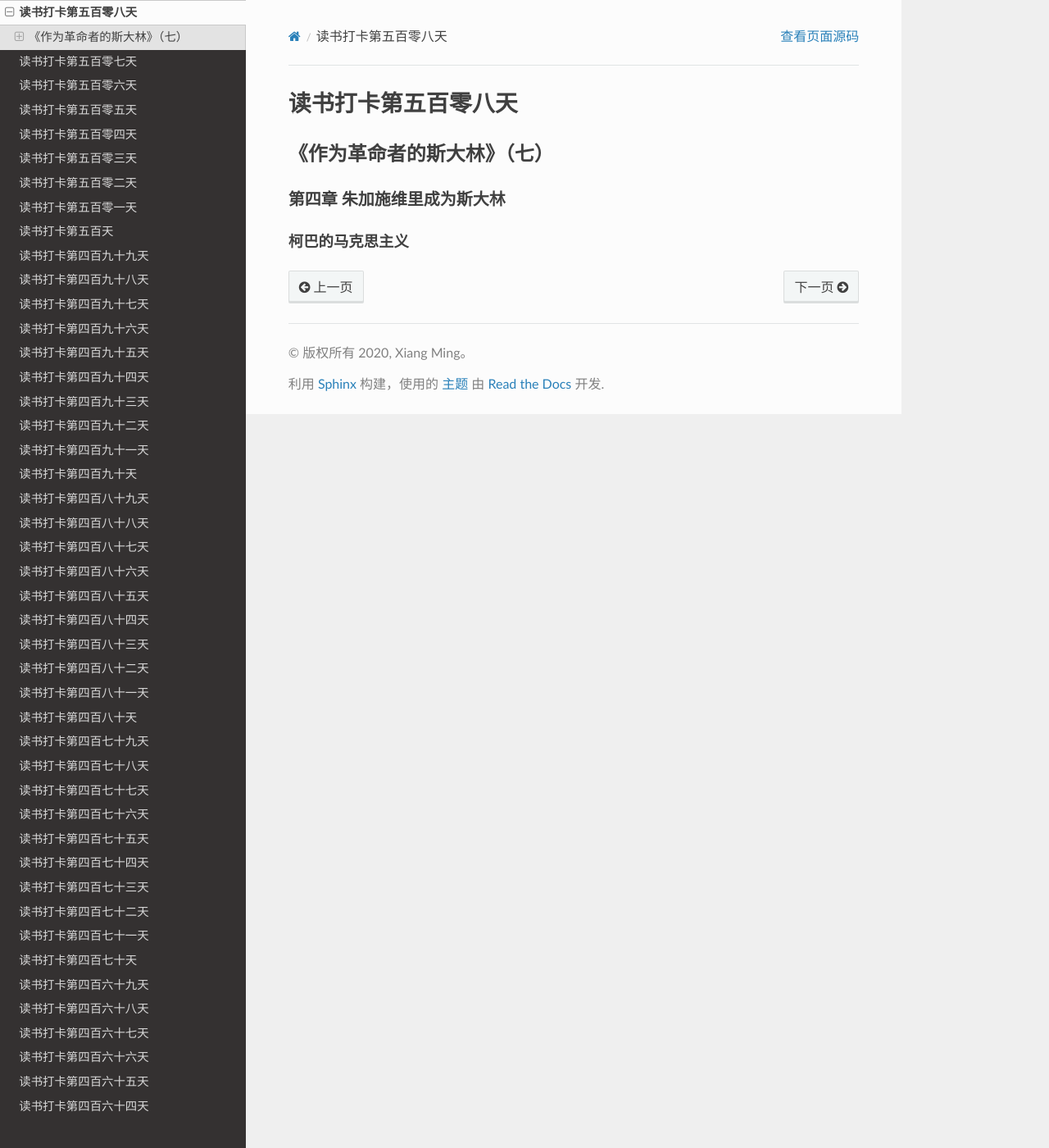
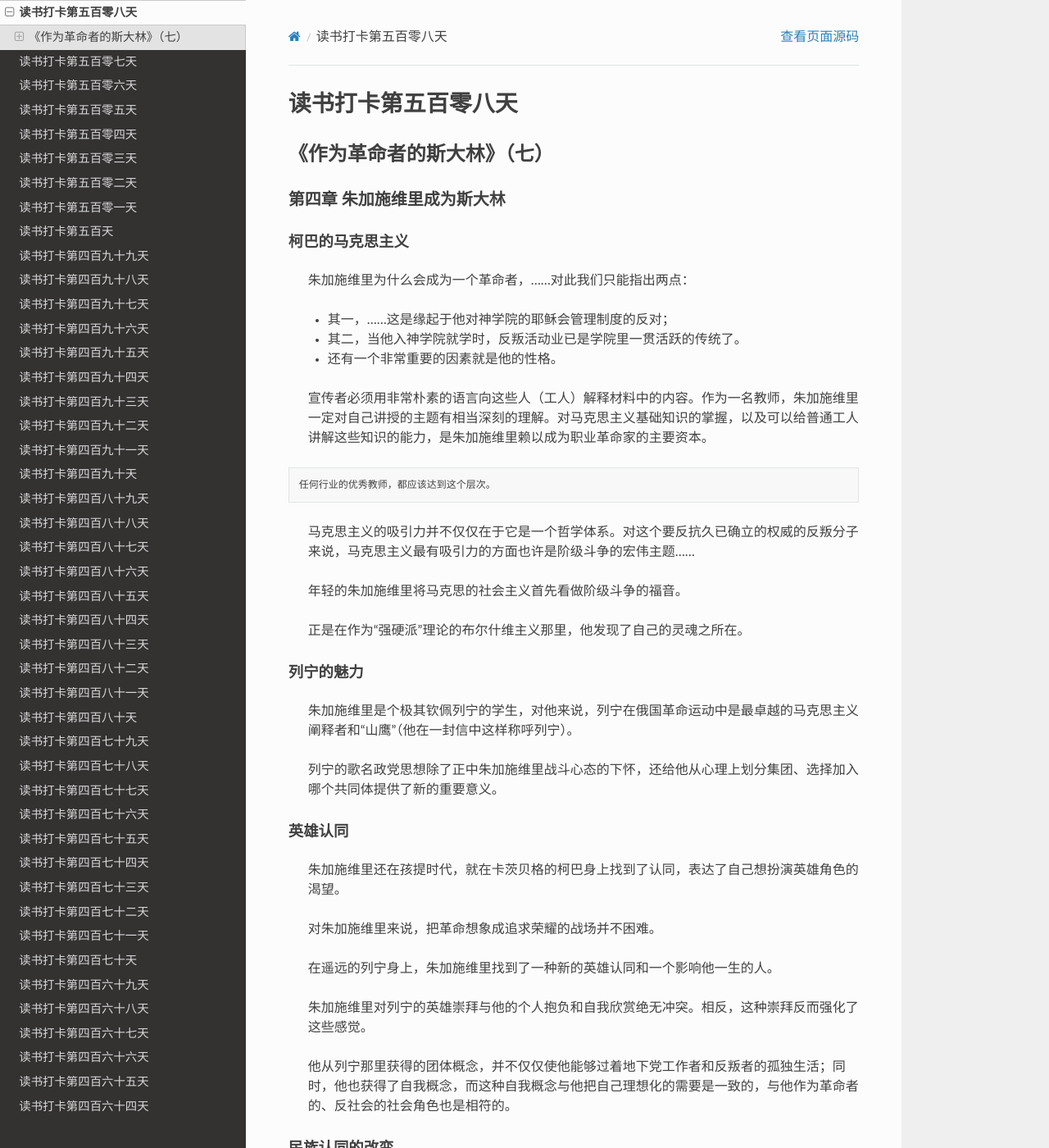
Before and after one commit to xiangming1975/reading, a Sphinx documentation site: the page built from source/2022-01-14.md, in a window 1280 px wide and 1400 px high. Shown: the whole window at 82% size. Built offline with Sphinx 7.4.7 and the Read the Docs theme 2.0.0, drawn with Linux system fonts in a browser that asks for light colours; some of the changed text lies outside the part shown.

Commit message:
2022-01-14

````diff
--- a/source/2022-01-14.md
+++ b/source/2022-01-14.md
@@ -3,4 +3,43 @@
 ### 第四章 朱加施维里成为斯大林
 #### 柯巴的马克思主义
 
+> 朱加施维里为什么会成为一个革命者，……对此我们只能指出两点：
+> * 其一，……这是缘起于他对神学院的耶稣会管理制度的反对；
+> * 其二，当他入神学院就学时，反叛活动业已是学院里一贯活跃的传统了。
+> * 还有一个非常重要的因素就是他的性格。
+
+> 宣传者必须用非常朴素的语言向这些人（工人）解释材料中的内容。作为一名教师，朱加施维里一定对自己讲授的主题有相当深刻的理解。对马克思主义基础知识的掌握，以及可以给普通工人讲解这些知识的能力，是朱加施维里赖以成为职业革命家的主要资本。
+```
+任何行业的优秀教师，都应该达到这个层次。
+```
+> 马克思主义的吸引力并不仅仅在于它是一个哲学体系。对这个要反抗久已确立的权威的反叛分子来说，马克思主义最有吸引力的方面也许是阶级斗争的宏伟主题……
+
+> 年轻的朱加施维里将马克思的社会主义首先看做阶级斗争的福音。
+
+> 正是在作为“强硬派”理论的布尔什维主义那里，他发现了自己的灵魂之所在。
+
+#### 列宁的魅力
+
+> 朱加施维里是个极其钦佩列宁的学生，对他来说，列宁在俄国革命运动中是最卓越的马克思主义阐释者和“山鹰”（他在一封信中这样称呼列宁）。
+
+> 列宁的歌名政党思想除了正中朱加施维里战斗心态的下怀，还给他从心理上划分集团、选择加入哪个共同体提供了新的重要意义。
+
+#### 英雄认同
+
+> 朱加施维里还在孩提时代，就在卡茨贝格的柯巴身上找到了认同，表达了自己想扮演英雄角色的渴望。
+
+> 对朱加施维里来说，把革命想象成追求荣耀的战场并不困难。
+
+> 在遥远的列宁身上，朱加施维里找到了一种新的英雄认同和一个影响他一生的人。
+
+> 朱加施维里对列宁的英雄崇拜与他的个人抱负和自我欣赏绝无冲突。相反，这种崇拜反而强化了这些感觉。
+
+> 他从列宁那里获得的团体概念，并不仅仅使他能够过着地下党工作者和反叛者的孤独生活；同时，他也获得了自我概念，而这种自我概念与他把自己理想化的需要是一致的，与他作为革命者的、反社会的社会角色也是相符的。
+
+#### 民族认同的改变
+
+> 所有这些都极大地影响了朱加施维里的民族意识，使他的心灵之舟远远地驶离了格鲁吉亚人的精神港湾。
+
+> 成为俄罗斯人必然就是一个自己首先把自己当做俄罗斯人的问题，也必然就是从心理上与原来的格鲁吉亚民族性决裂的问题。
+
 >
````
